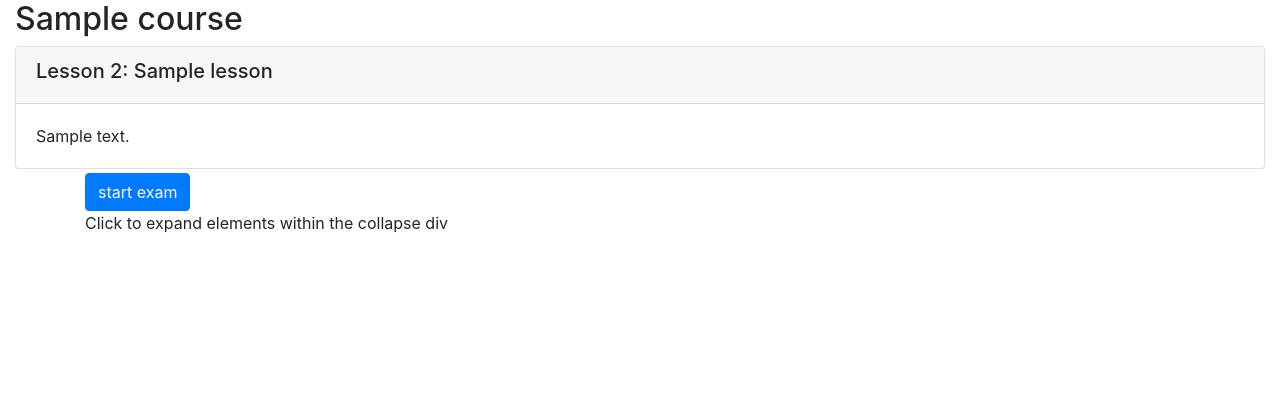
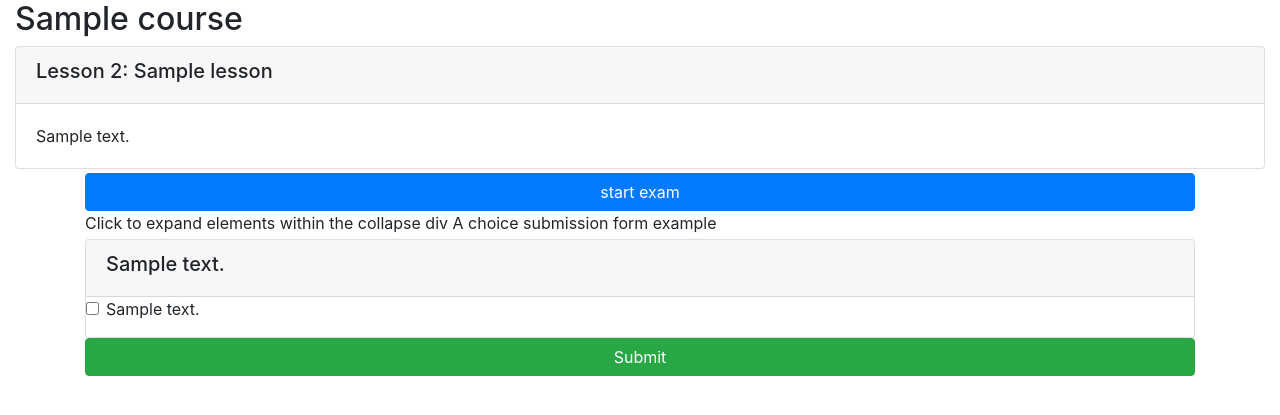
Before and after one commit to AlwaysBeCalm/Back-End-Development-Project, a Django app: page /onlinecourse/1/ in a window 1280 px wide, after a click on "start exam". Shown: the part 56-471 px from the top of the page. Run offline with Django 3.2, Linux system fonts and the light colour scheme; a user stored in the database is signed in; tables that the repository leaves empty hold one stand-in row (values such as "Sample post"); some libraries are stand-ins or nearby versions.

Commit message:
showing questions

```diff
--- a/onlinecourse/templates/onlinecourse/course_detail_bootstrap.html
+++ b/onlinecourse/templates/onlinecourse/course_detail_bootstrap.html
@@ -66,28 +66,30 @@
             -->
             {% if user.is_authenticated %}
                 <div class="container">
-                    <button data-toggle="collapse" data-target="#exam" class="mt-1 center btn btn-primary">start exam</button>
+                    <button data-toggle="collapse" data-target="#exam" class="mt-1 btn-block btn btn-primary">start exam</button>
                     <div id="exam" class="collapse">
                         Click to expand elements within the collapse div
-                        <!-- A choice submission form example
-                        <form id="questionform" action="point to a submit view" method="post">
-                            ... for each question in the course ...
+                        A choice submission form example
+                        <form id="questionform" action="{% url 'onlinecourse:submit' course.id %}" method="post">
+                            {% for question in course.question_set.all %}
                             <div class="card mt-1">
-                                <div class="card-header"><h5>{{ question.question_text}}</h5></div>
+                                <div class="card-header"><h5>{{ question.text }} </h5></div>
                                 {% csrf_token %}
                                 <div class="form-group">
-                                    ... for each choice in the question ...
+                                    {% for choice in question.choice_set.all %}
                                     <div class="form-check">
                                         <label class="form-check-label">
                                             <input type="checkbox" name="choice_{{choice.id}}"
                                             class="form-check-input" id="{{choice.id}}"
-                                            value="{{choice.id}}">{{ choice.choice_text }}
+                                            value="{{choice.id}}">{{ choice.content }}
                                         </label>
                                     </div>
+                                    {% endfor %}
                                 </div>
                             </div>
+                            {% endfor %}
                             <input class="btn btn-success btn-block" type="submit" value="Submit">
-                        </form> -->
+                        </form>
                         <!--Check here to see more details Bootstrap checkbox
                         https://www.w3schools.com/bootstrap4/bootstrap_forms_inputs.asp-->
                     </div>
```
